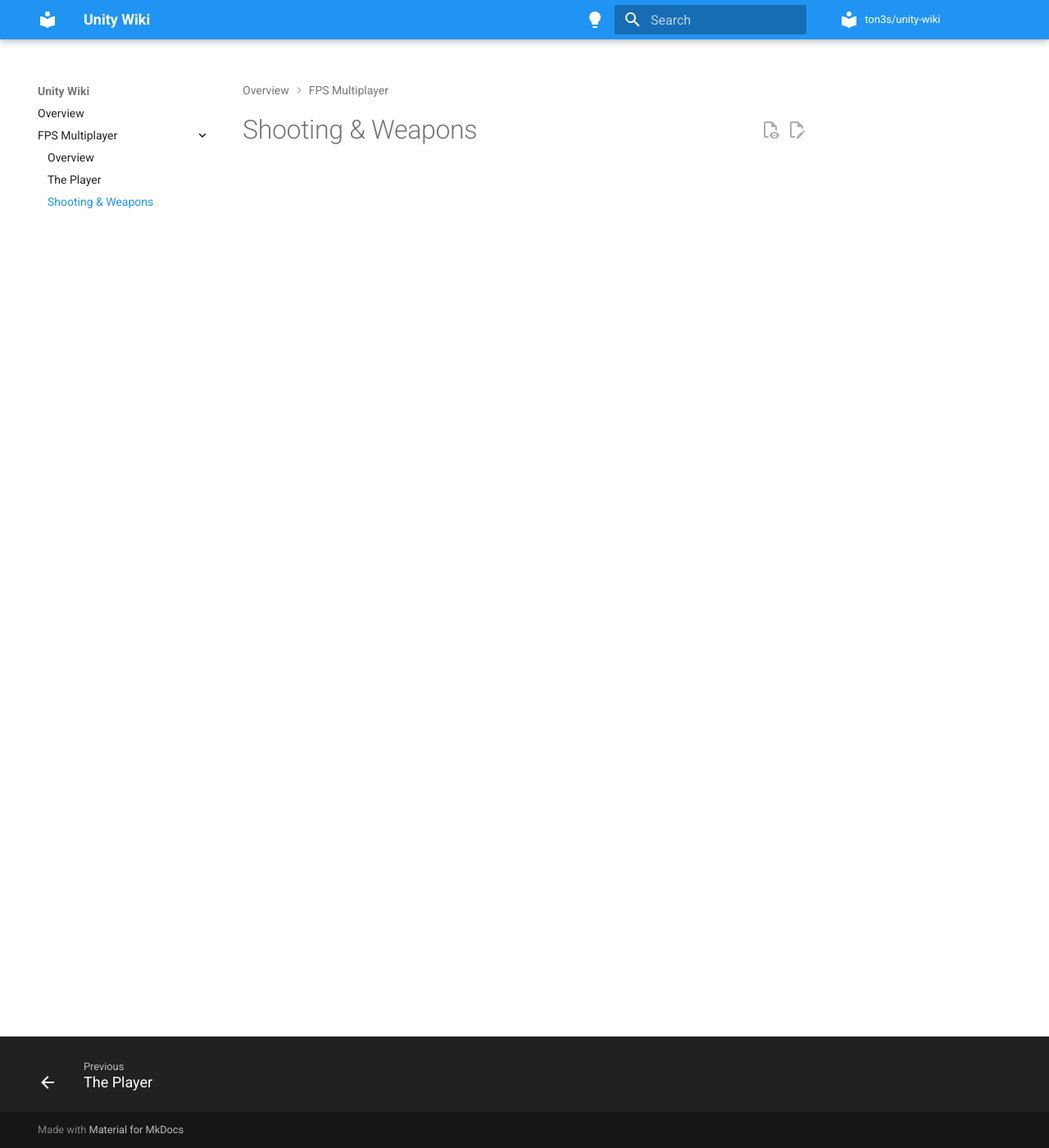
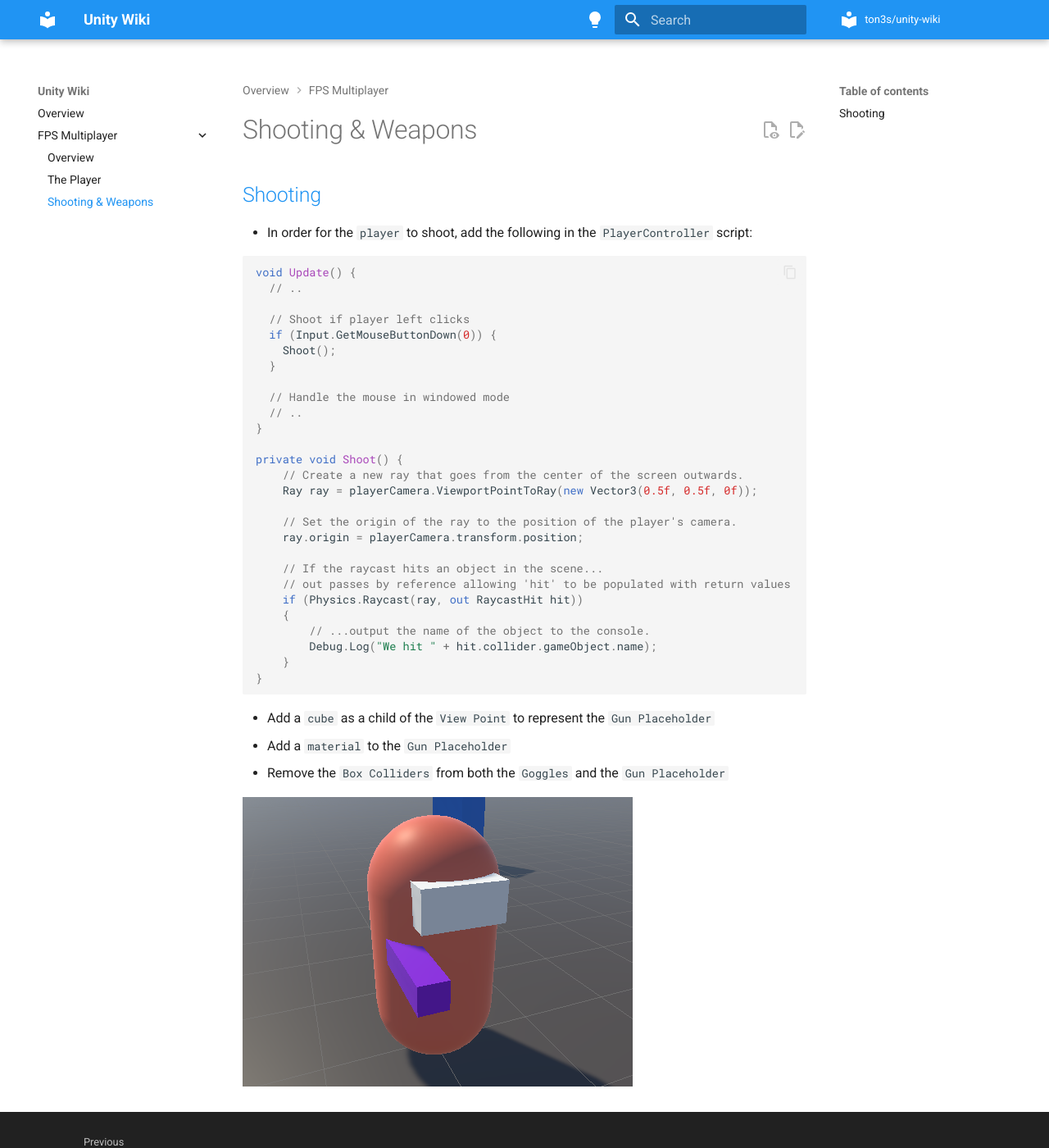
Before and after one commit to ton3s/unity-wiki, an MkDocs documentation site: the page built from docs/fps-multiplayer/shooting-weapons.md, in a window 1280 px wide and 1400 px high. Shown: the whole window at 82% size. Built offline with MkDocs 1.6.1 and Material for MkDocs 9.7.7, drawn with Linux system fonts in a browser that asks for light colours.

Commit message:
Add video 16

````diff
--- a/docs/fps-multiplayer/shooting-weapons.md
+++ b/docs/fps-multiplayer/shooting-weapons.md
@@ -1 +1,41 @@
 # Shooting & Weapons
+
+## [Shooting](https://www.udemy.com/course/unity-online-multiplayer/learn/lecture/25987910#questions)
+
+- In order for the `player` to shoot, add the following in the `PlayerController` script:
+
+```cs
+void Update() {
+  // ..
+
+  // Shoot if player left clicks
+  if (Input.GetMouseButtonDown(0)) {
+    Shoot();
+  }
+
+  // Handle the mouse in windowed mode
+  // ..
+}
+
+private void Shoot() {
+    // Create a new ray that goes from the center of the screen outwards.
+    Ray ray = playerCamera.ViewportPointToRay(new Vector3(0.5f, 0.5f, 0f));
+
+    // Set the origin of the ray to the position of the player's camera.
+    ray.origin = playerCamera.transform.position;
+
+    // If the raycast hits an object in the scene...
+    // out passes by reference allowing 'hit' to be populated with return values
+    if (Physics.Raycast(ray, out RaycastHit hit))
+    {
+        // ...output the name of the object to the console.
+        Debug.Log("We hit " + hit.collider.gameObject.name);
+    }
+}
+```
+
+- Add a `cube` as a child of the `View Point` to represent the `Gun Placeholder`
+- Add a `material` to the `Gun Placeholder`
+- Remove the `Box Colliders` from both the `Goggles` and the `Gun Placeholder`
+
+![Gun Arm](images/gun-arm.png)
````
Also changed, not shown: docs/fps-multiplayer/images/gun-arm.png (added).
